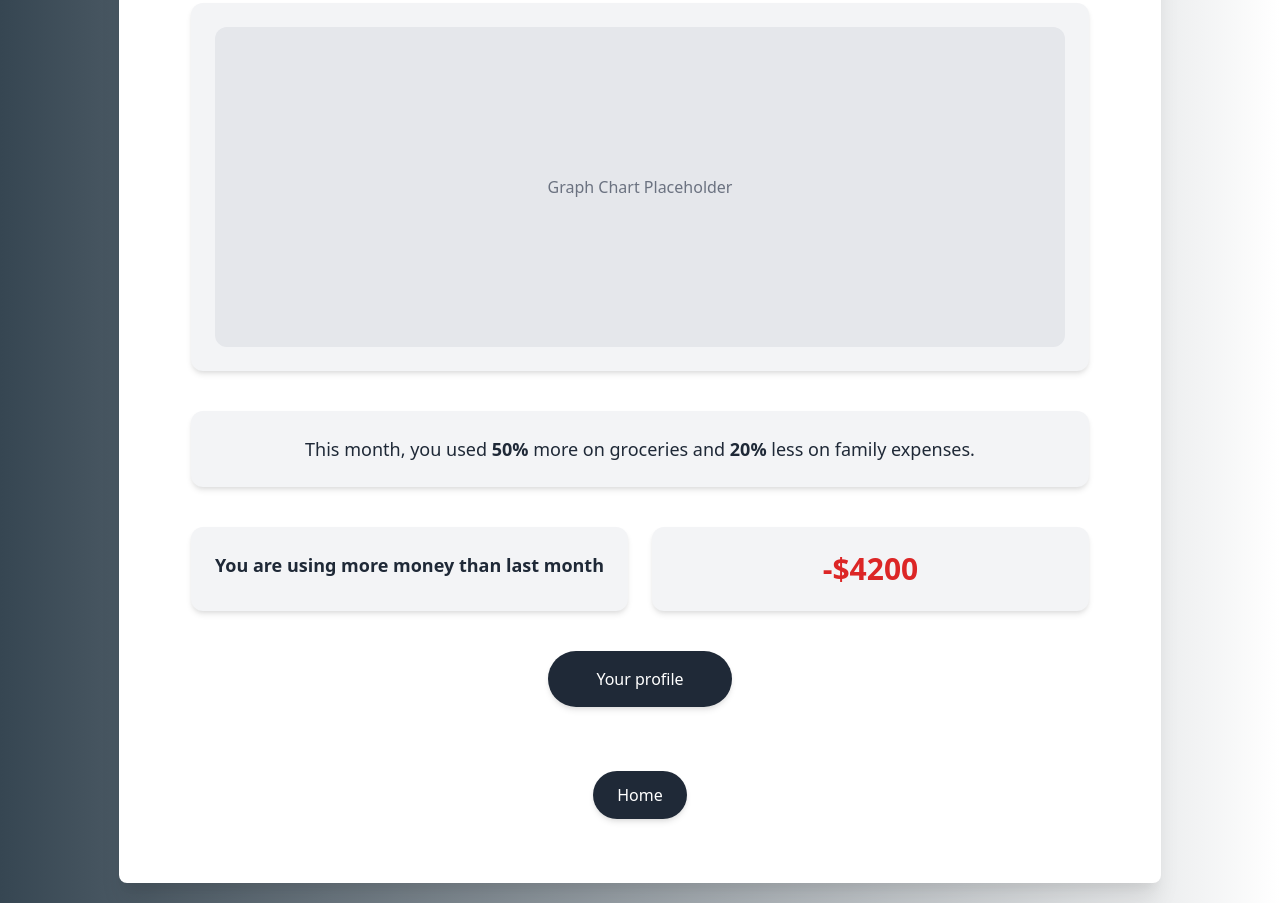
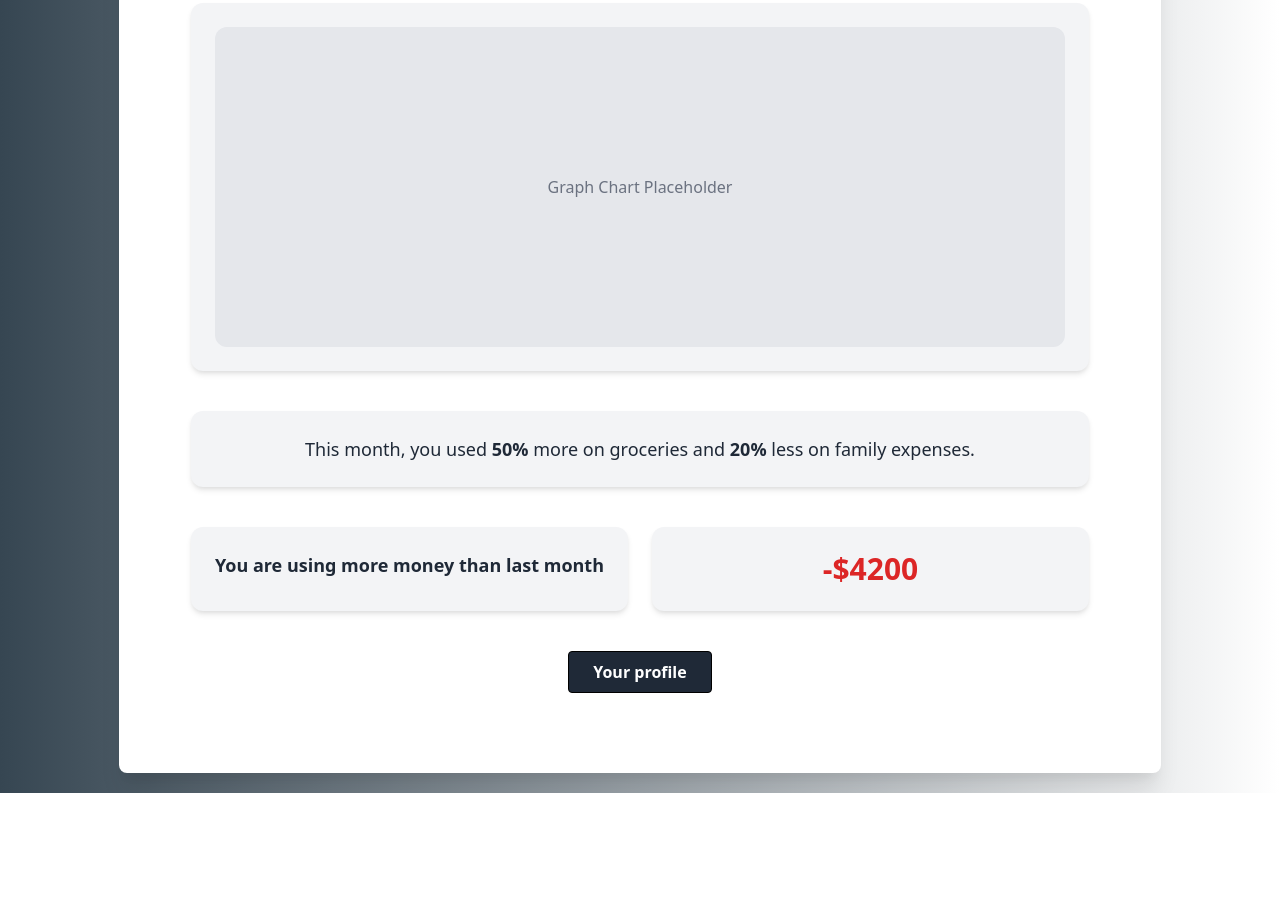
Before and after one commit to MaxChartier/Finance_Tracker, a website: page html/smart.html in a window 1280 px wide. Shown: the part 321-1224 px from the top of the page. After the commit the page ends 1114 px from the top, so only its background shows below. Drawn offline with nearby package versions, Linux system fonts and the light colour scheme.

Commit message:
finished navigation

```diff
--- a/html/smart.html
+++ b/html/smart.html
@@ -63,14 +63,13 @@
 
         <!-- Profile Button -->
         <div class="flex justify-center px-10">
-            <button class="bg-gray-800 text-white py-4 px-12 rounded-full shadow-md hover-beige transition-colors duration-300">Your profile</button>
+            <a href="home.html">
+                <button class="bg-gray-800 text-white font-bold py-2 px-6 border border-black rounded hover:bg-gray-700 transition">
+                    Your profile
+                </button>
+            </a>
         </div>
-    </div>
 
-    <!-- Home Button -->
-    <div class="flex justify-center py-6">
-        <a href="home.html" class="bg-gray-800 text-white py-3 px-6 rounded-full shadow-md hover-beige transition-colors duration-300">Home</a>
-    </div>
 
 </div>
 </body>
```
Also changed, not shown: html/home.html (+4 -2 lines).
